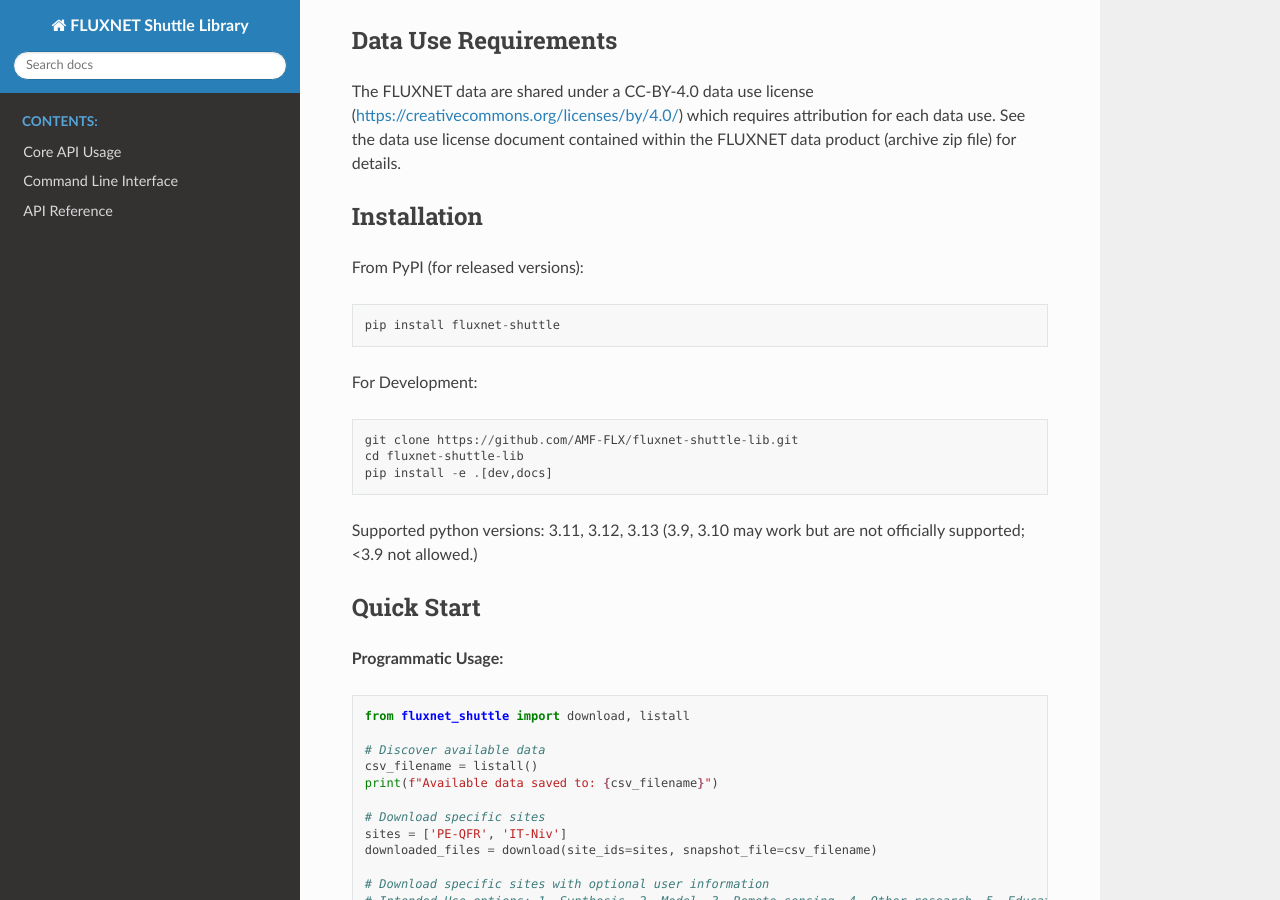
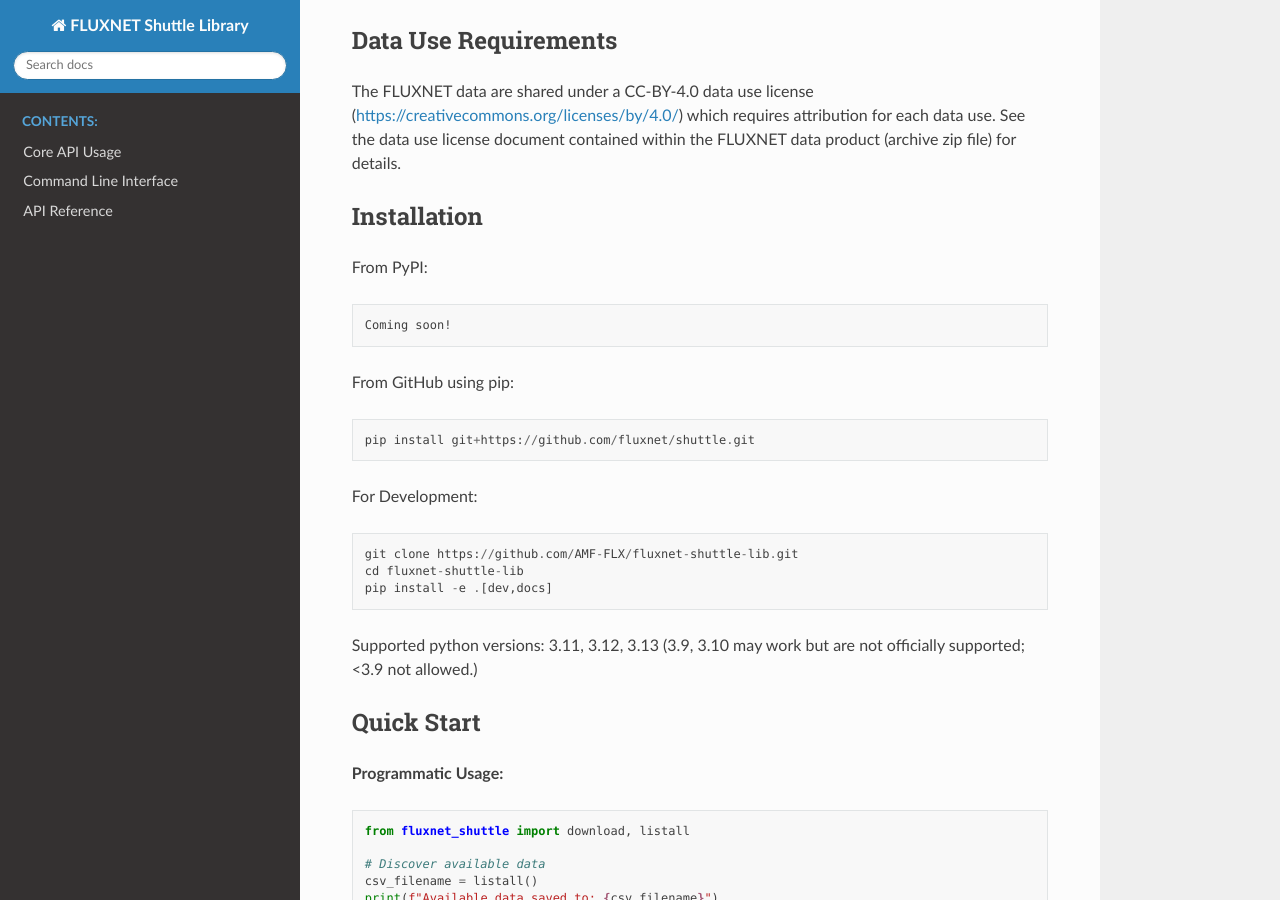
Before and after one commit to fluxnet/shuttle, a Sphinx documentation site: the page built from docs/index.rst, in a window 1280 px wide and 900 px high, scrolled down 553 px. Built offline with Sphinx 7.4.7 and the Read the Docs theme 3.1.0, drawn with Linux system fonts in a browser that asks for light colours; the version number could not be read and is left out.

Commit message:
docs: remove install direct from pypi
Closes #75

```diff
--- a/docs/cli.rst
+++ b/docs/cli.rst
@@ -10,7 +10,7 @@
 
 .. code-block:: bash
 
-    pip install fluxnet-shuttle
+    pip install git+https://github.com/fluxnet/shuttle.git
     fluxnet-shuttle --help
 
 Commands
--- a/docs/index.rst
+++ b/docs/index.rst
@@ -27,9 +27,13 @@
 Installation
 ------------
 
-From PyPI (for released versions)::
+From PyPI::
 
-    pip install fluxnet-shuttle
+    Coming soon!
+
+From GitHub using pip::
+
+    pip install git+https://github.com/fluxnet/shuttle.git
 
 For Development::
 
```
Also changed, not shown: README.md (+6 -9 lines).
